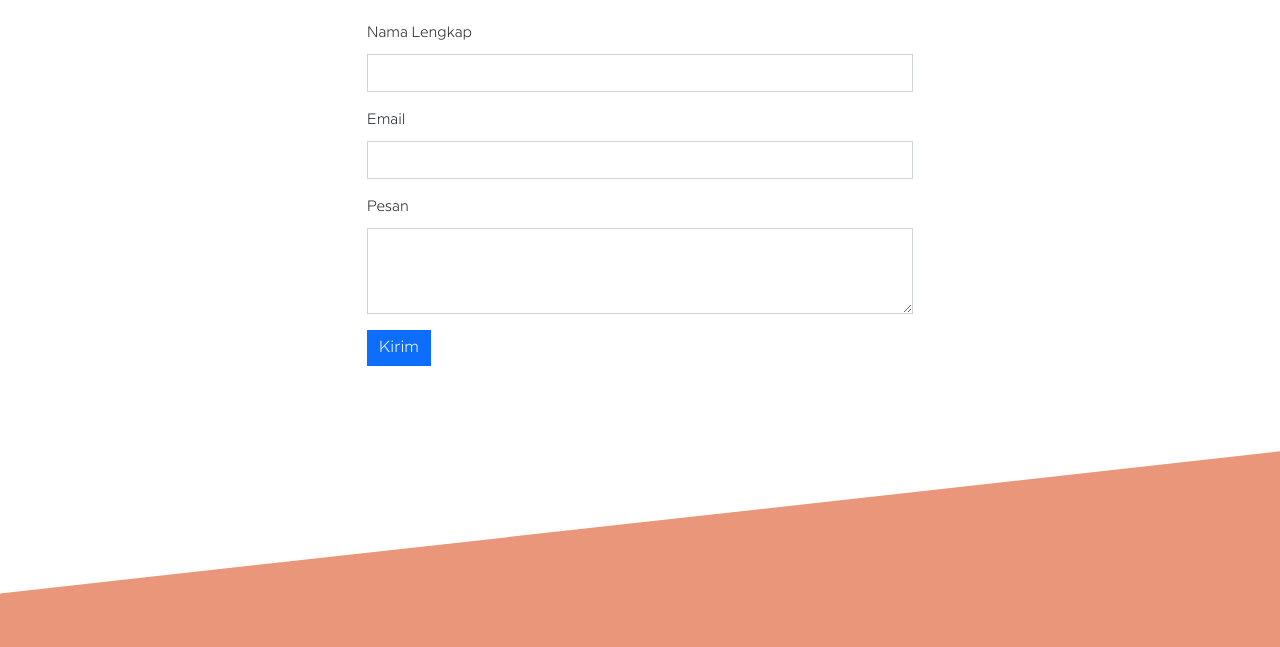
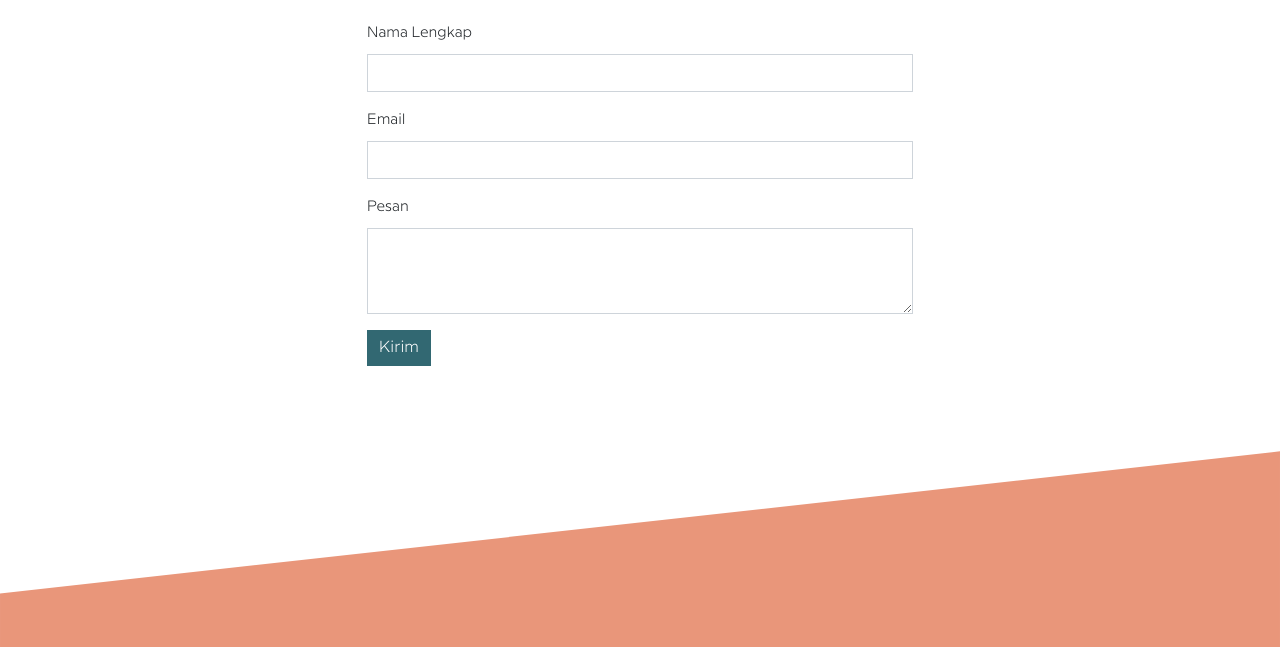
Before and after one commit to winabanana/winabanana.github.io, a plain HTML site: page index.html in a window 1280 px wide. Shown: the part 2673-3320 px from the top of the page. Drawn offline with nearby package versions, Linux system fonts and the light colour scheme.

Commit message:
change tomobol kirim back to ori color

```diff
--- a/style.css
+++ b/style.css
@@ -70,10 +70,10 @@ h2::first-letter {
     background-color: var(--salmon-nav);
 }
 
-/* .btn-primary {
+.btn-primary {
     background-color: var(--peacock);
     border-color: var(--peacock);
-} */
+}
 
 .btn-primary:hover {
     background-color: var(--salmon-wave);
```
